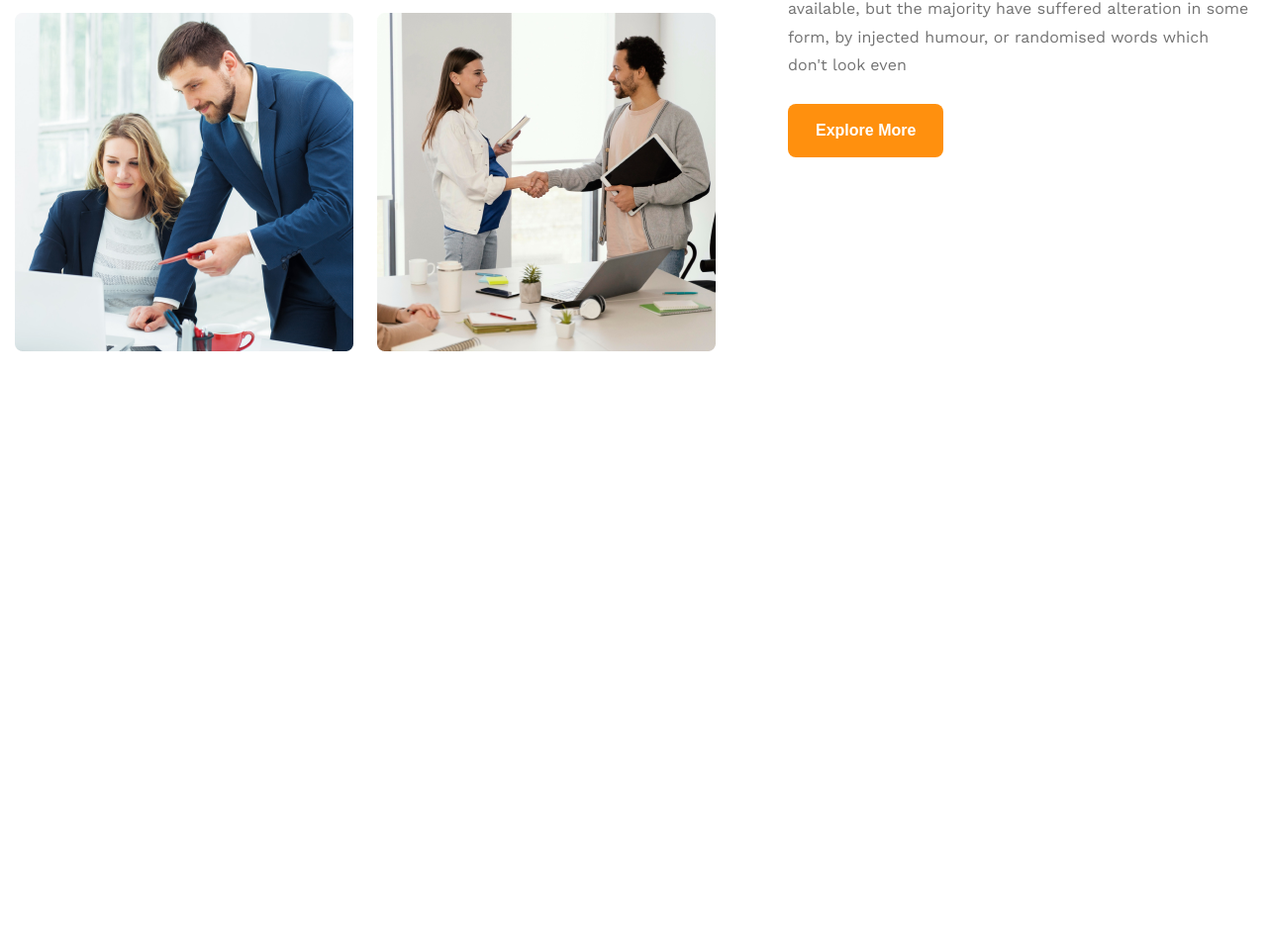
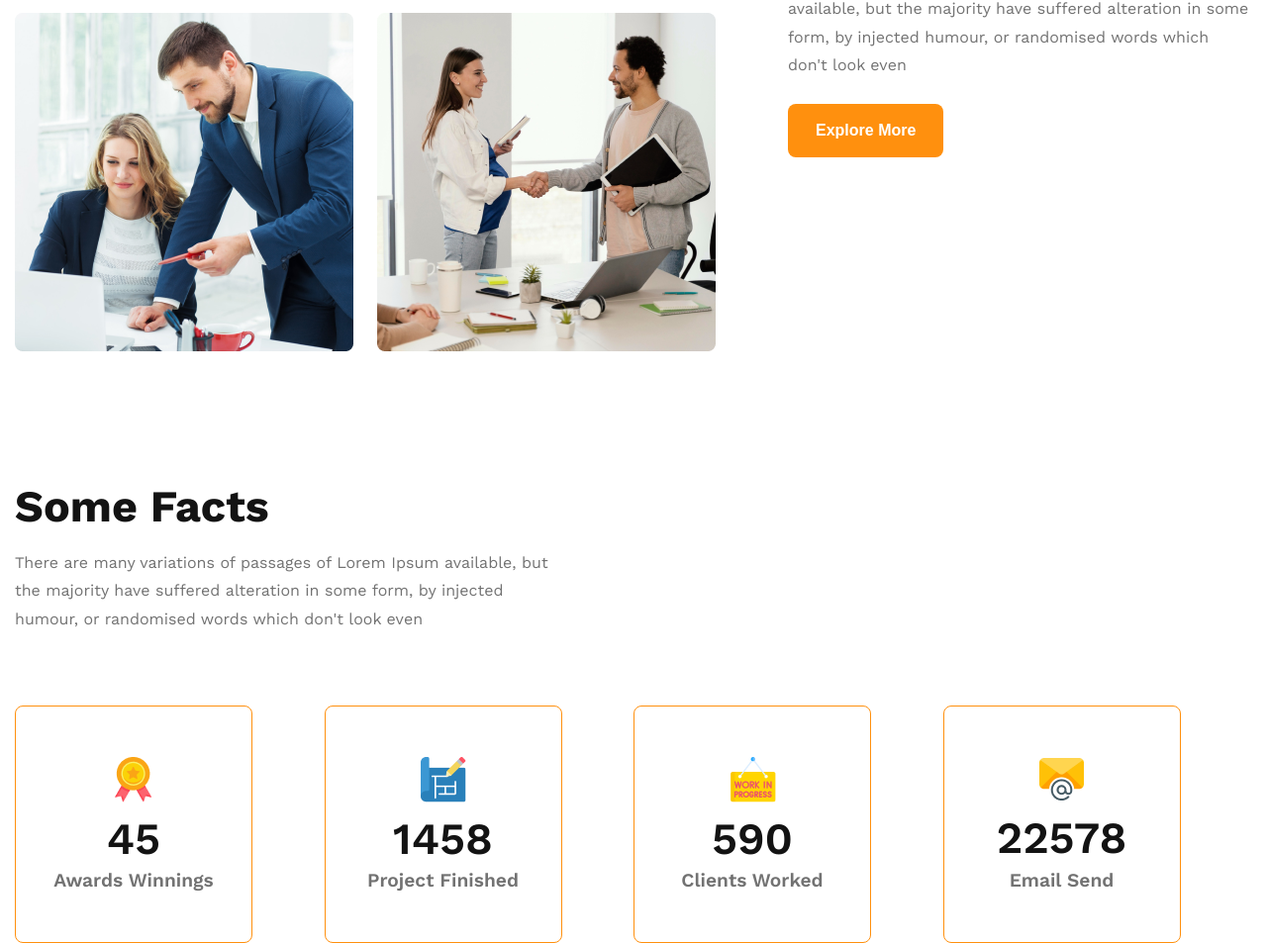
Before and after one commit to AbrarulRhythm/g3-architects, a plain HTML site: page index.html in a window 1280 px wide. Shown: the part 1633-2586 px from the top of the page at 99% size. Before the commit the page ends 1988 px from the top, so only its background shows below. Drawn offline with nearby package versions, Linux system fonts and the light colour scheme.

Commit message:
added fatcs section

```diff
--- a/assets/css/responsive.css
+++ b/assets/css/responsive.css
@@ -2,6 +2,10 @@
 
     .section-ptb {
         margin-top: 80px;
+    }
+
+    .section-title {
+        font-size: 2.25rem;
     }
 
     /*** Header Style ***/
@@ -46,6 +50,26 @@
     .feature-title {
         font-size: 2.25rem;
     }
+
+    /* Facts Section */
+    .facts-container {
+        grid-template-columns: repeat(2, 1fr);
+        gap: 24px;
+        margin-top: 44px;
+    }
+
+    .fact-card {
+        width: 100%;
+        padding: 16px;
+    }
+
+    .fact-number {
+        font-size: 2.25rem;
+    }
+
+    .fact-name {
+        font-size: 1rem;
+    }
 }
 
 /* Medium Size Device */
@@ -63,4 +87,10 @@
         margin-left: 0;
         margin-top: 48px;
     }
+
+    /* Facts Section */
+    .facts-container {
+        grid-template-columns: repeat(2, 1fr);
+        gap: 24px;
+    }
 }
--- a/assets/css/style.css
+++ b/assets/css/style.css
@@ -67,6 +67,11 @@ main {
 
 .section-ptb {
     margin-top: 130px;
+}
+
+.section-title {
+    font-size: 2.8rem;
+    margin-bottom: 16px;
 }
 
 /* Colors */
@@ -223,3 +228,37 @@ main {
 .our-features .features {
     color: var(--primary-color);
 }
+
+/* Facts Section */
+.fact-desc {
+    max-width: 544px;
+}
+
+.facts-container {
+    margin-top: 72px;
+    display: grid;
+    grid-template-columns: repeat(4, 1fr);
+}
+
+.fact-card {
+    border: 1px solid var(--primary-color);
+    width: 240px;
+    height: 240px;
+    border-radius: 8px;
+    align-items: center;
+    justify-content: center;
+    text-align: center;
+}
+
+.fact-number {
+    font-size: 2.8rem;
+    font-weight: 600;
+    margin-top: 6px;
+    margin-bottom: 4px;
+}
+
+.fact-name {
+    color: var(--dark-3);
+    font-weight: 600;
+    font-size: 1.2rem;
+}
--- a/index.html
+++ b/index.html
@@ -81,6 +81,50 @@
             </div>
         </section>
         <!-- Team Section End -->
+
+        <!-- Features will enjoy -->
+        <section class="section-ptb">
+            <h3 class="section-title">Some Facts</h3>
+            <p class="fact-desc">There are many variations of passages of Lorem Ipsum available, but the majority have
+                suffered alteration
+                in some form, by injected humour, or randomised words which don't look even</p>
+
+            <div class="facts-container">
+                <!-- Fact #01 -->
+                <div class="fact-card display-flex">
+                    <div>
+                        <img src="assets/images/icons/ribon.png" class="fact-icon" alt="">
+                        <h4 class="fact-number">45</h4>
+                        <h5 class="fact-name">Awards Winnings</h5>
+                    </div>
+                </div>
+                <!-- Fact #02 -->
+                <div class="fact-card display-flex">
+                    <div>
+                        <img src="assets/images/icons/projects.png" class="fact-icon" alt="">
+                        <h4 class="fact-number">1458</h4>
+                        <h5 class="fact-name">Project Finished</h5>
+                    </div>
+                </div>
+                <!-- Fact #03 -->
+                <div class="fact-card display-flex">
+                    <div>
+                        <img src="assets/images/icons/customers.png" class="fact-icon" alt="">
+                        <h4 class="fact-number">590</h4>
+                        <h5 class="fact-name">Clients Worked</h5>
+                    </div>
+                </div>
+                <!-- Fact #04 -->
+                <div class="fact-card display-flex">
+                    <div>
+                        <img src="assets/images/icons/email.png" class="fact-icon" alt="">
+                        <h4 class="fact-number">22578</h4>
+                        <h5 class="fact-name">Email Send</h5>
+                    </div>
+                </div>
+            </div>
+        </section>
+        <!-- Features will enjoy end -->
     </main>
     <!-- Main End -->
 
```
